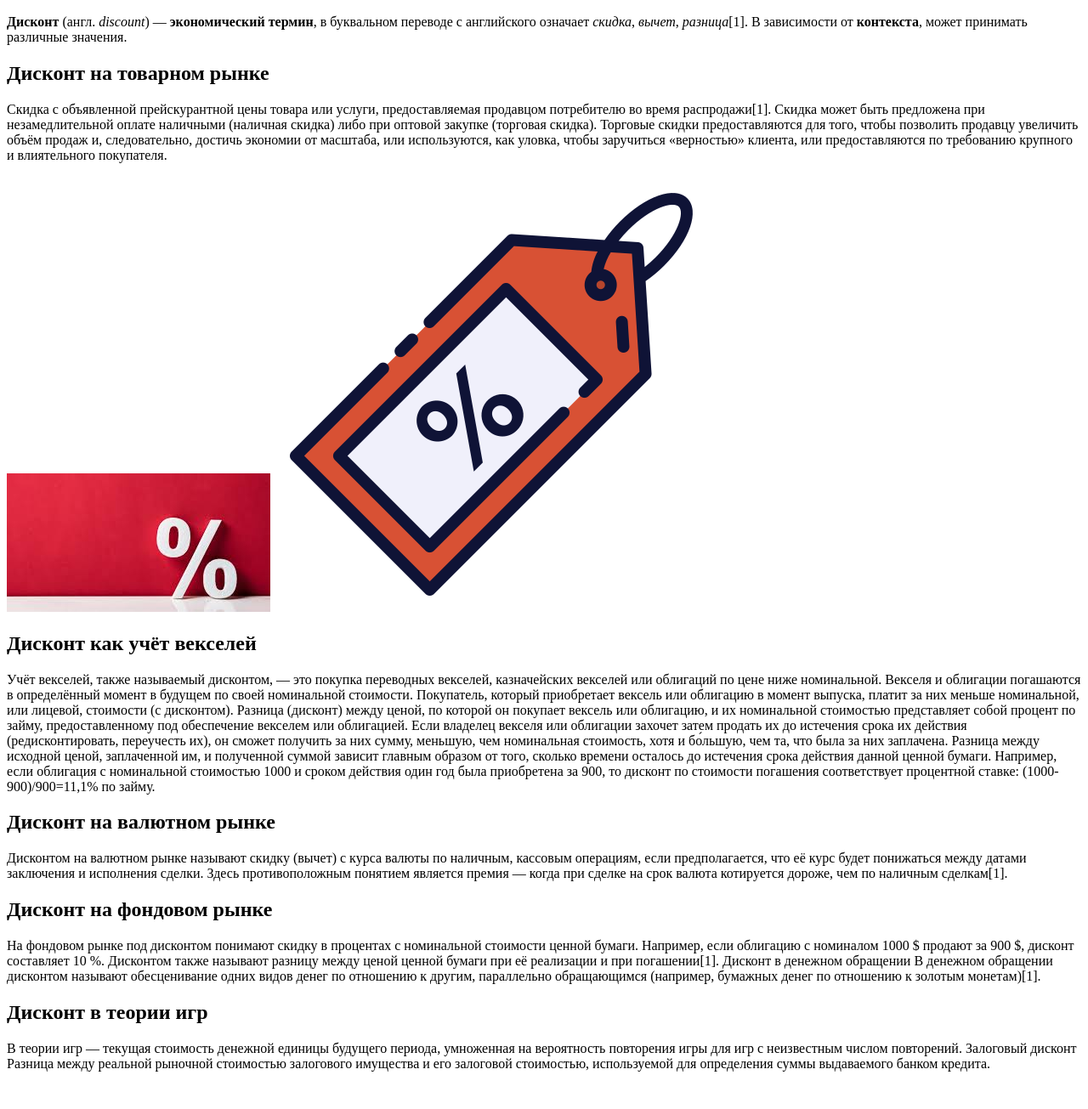
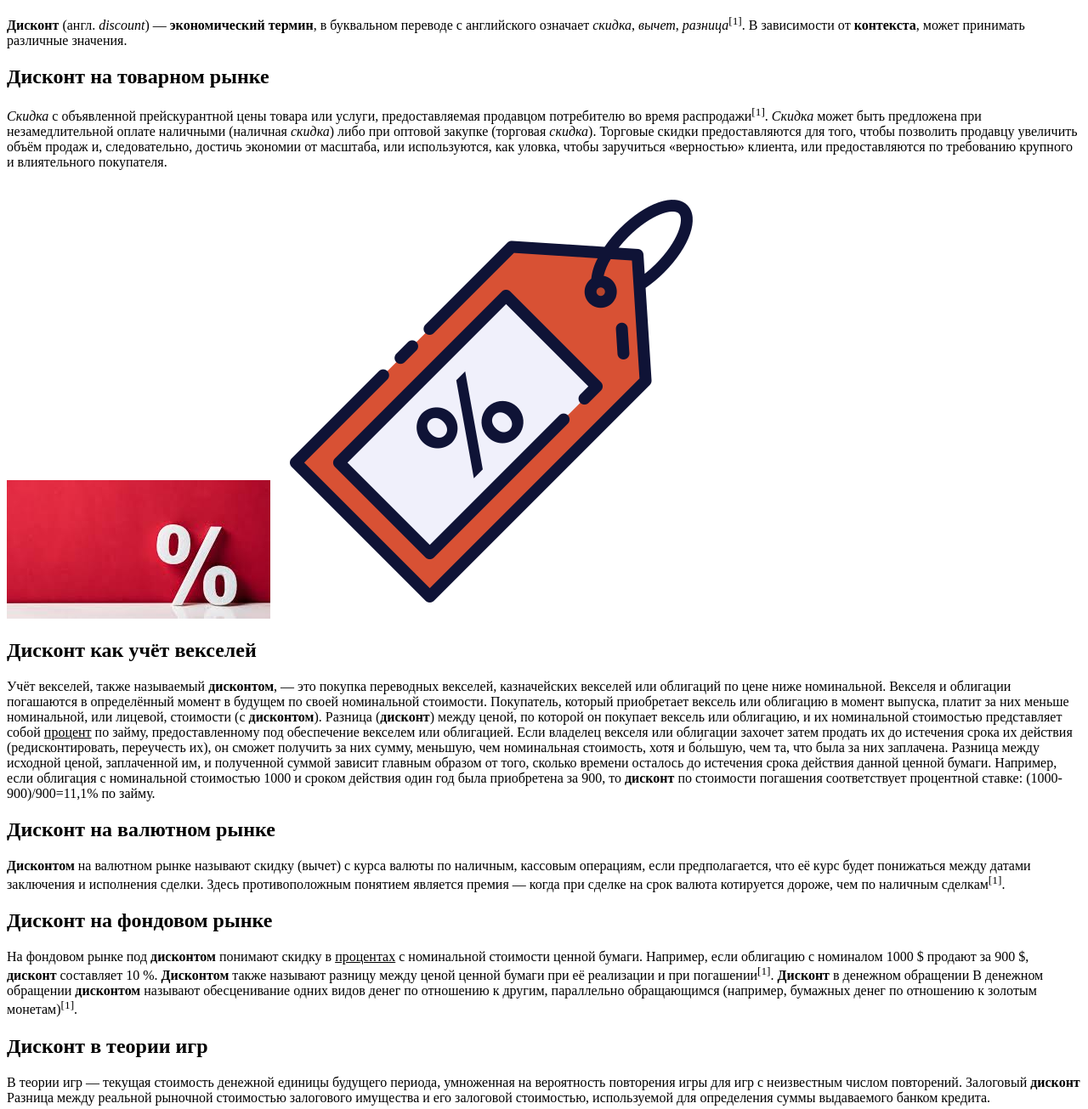
Before and after one commit to jahusv/web-programming-labs, a plain HTML site: page lab.html in a window 1280 px wide. Shown: the part 183-1488 px from the top of the page at 85% size. Before the commit the page ends 1460 px from the top, so only its background shows below. Drawn offline with Linux system fonts and the light colour scheme.

Commit message:
Форматирование текста

```diff
--- a/lab.html
+++ b/lab.html
@@ -6,7 +6,7 @@
     </head>
 
     <body>
-        <h1>Дисконт</h1>
+        <h1><b>Дисконт</b></h1>
 
         <p>
             <img src="discount1.jpg" height="100">
@@ -14,18 +14,18 @@
 
         <p>
                 <b>Дисконт</b> (англ. <i>discount</i>) — <b>экономический термин</b>, в буквальном переводе
-            с английского означает <i>скидка</i>, <i>вычет</i>, <i>разница</i>[1].
+            с английского означает <i>скидка</i>, <i>вычет</i>, <i>разница</i><sup>[1]</sup>.
             В зависимости от <b>контекста</b>, может принимать различные значения.
         </p>
 
-        <h2>Дисконт на товарном рынке</h2>
+        <h2><b>Дисконт</b> на товарном рынке</h2>
 
         <p>
-                Скидка с объявленной прейскурантной цены товара или услуги,
+            <i>Скидка</i> с объявленной прейскурантной цены товара или услуги,
             предоставляемая продавцом потребителю во время
-            распродажи[1]. Скидка может быть предложена при
-            незамедлительной оплате наличными (наличная скидка) либо при
-            оптовой закупке (торговая скидка). Торговые скидки
+            распродажи<sup>[1]</sup>. <i>Скидка</i> может быть предложена при
+            незамедлительной оплате наличными (наличная <i>скидка</i>) либо при
+            оптовой закупке (торговая <i>скидка</i>). Торговые скидки
             предоставляются для того, чтобы позволить продавцу увеличить
             объём продаж и, следовательно, достичь экономии от масштаба,
             или используются, как уловка, чтобы заручиться «верностью»
@@ -37,18 +37,18 @@
             <img src="discount2.jpg "45%">
             <img src="discount3.jpg "45%">
 
-         <H2>Дисконт как учёт векселей</H2>
+         <H2><b>Дисконт</b> как учёт векселей</H2>
 
         <P>
-                Учёт векселей, также называемый дисконтом, — это покупка
+                Учёт векселей, также называемый <b>дисконтом</b>, — это покупка
             переводных векселей, казначейских векселей или облигаций по
             цене ниже номинальной. Векселя и облигации погашаются в
             определённый момент в будущем по своей номинальной
             стоимости. Покупатель, который приобретает вексель или
             облигацию в момент выпуска, платит за них меньше номинальной,
-            или лицевой, стоимости (с дисконтом). Разница (дисконт) между
+            или лицевой, стоимости (с <b>дисконтом</b>). Разница (<b>дисконт</b>) между
             ценой, по которой он покупает вексель или облигацию, и их
-            номинальной стоимостью представляет собой процент по займу,
+            номинальной стоимостью представляет собой <u>процент</u> по займу,
             предоставленному под обеспечение векселем или облигацией.
             Если владелец векселя или облигации захочет затем продать их
             до истечения срока их действия (редисконтировать, переучесть
@@ -58,41 +58,41 @@
             суммой зависит главным образом от того, сколько времени
             осталось до истечения срока действия данной ценной бумаги.
             Например, если облигация с номинальной стоимостью 1000 и
-            сроком действия один год была приобретена за 900, то дисконт по
+            сроком действия один год была приобретена за 900, то <b>дисконт</b> по
             стоимости погашения соответствует процентной ставке:
             (1000-900)/900=11,1% по займу.
         </P>
 
-        <H2>Дисконт на валютном рынке</H2>
+        <H2><b>Дисконт</b> на валютном рынке</H2>
 
-        <P>     Дисконтом на валютном рынке называют скидку (вычет) с курса
+        <P>     <b>Дисконтом</b> на валютном рынке называют скидку (вычет) с курса
             валюты по наличным, кассовым операциям, если предполагается,
             что её курс будет понижаться между датами заключения и
             исполнения сделки. Здесь противоположным понятием является
             премия — когда при сделке на срок валюта котируется дороже,
-            чем по наличным сделкам[1].
+            чем по наличным сделкам<sup>[1]</sup>.
         </P>
 
-        <H2>Дисконт на фондовом рынке</H2>
+        <H2><b>Дисконт</b> на фондовом рынке</H2>
 
-        <P>     На фондовом рынке под дисконтом понимают скидку в процентах
+        <P>     На фондовом рынке под <b>дисконтом</b> понимают скидку в <u>процентах</u>
             с номинальной стоимости ценной бумаги. Например, если
-            облигацию с номиналом 1000 $ продают за 900 $, дисконт
-            составляет 10 %. Дисконтом также называют разницу между
-            ценой ценной бумаги при её реализации и при погашении[1].
-            Дисконт в денежном обращении
-            В денежном обращении дисконтом называют обесценивание
+            облигацию с номиналом 1000 $ продают за 900 $, <b>дисконт</b>
+            составляет 10 %. <b>Дисконтом</b> также называют разницу между
+            ценой ценной бумаги при её реализации и при погашении<sup>[1]</sup>.
+        <b>Дисконт</b> в денежном обращении
+            В денежном обращении <b>дисконтом</b> называют обесценивание
             одних видов денег по отношению к другим, параллельно
             обращающимся (например, бумажных денег по отношению к
-            золотым монетам)[1].
+            золотым монетам)<sup>[1]</sup>.
         </P>
 
-        <H2>Дисконт в теории игр</H2>
+        <H2><b>Дисконт</b> в теории игр</H2>
 
         <P>     В теории игр — текущая стоимость денежной единицы будущего
             периода, умноженная на вероятность повторения игры для игр с
             неизвестным числом повторений.
-            Залоговый дисконт
+            Залоговый <b>дисконт</b>
             Разница между реальной рыночной стоимостью залогового
             имущества и его залоговой стоимостью, используемой для
             определения суммы выдаваемого банком кредита.
```
